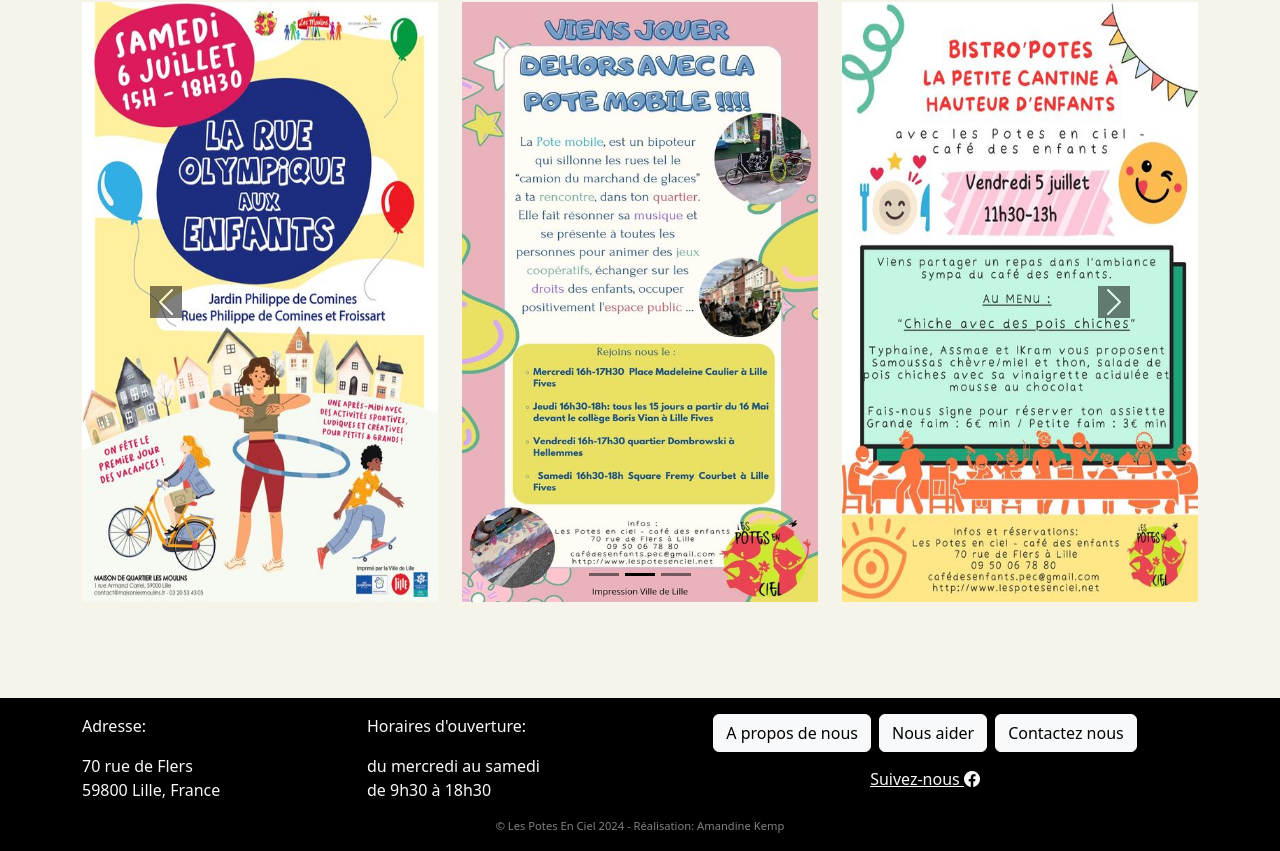
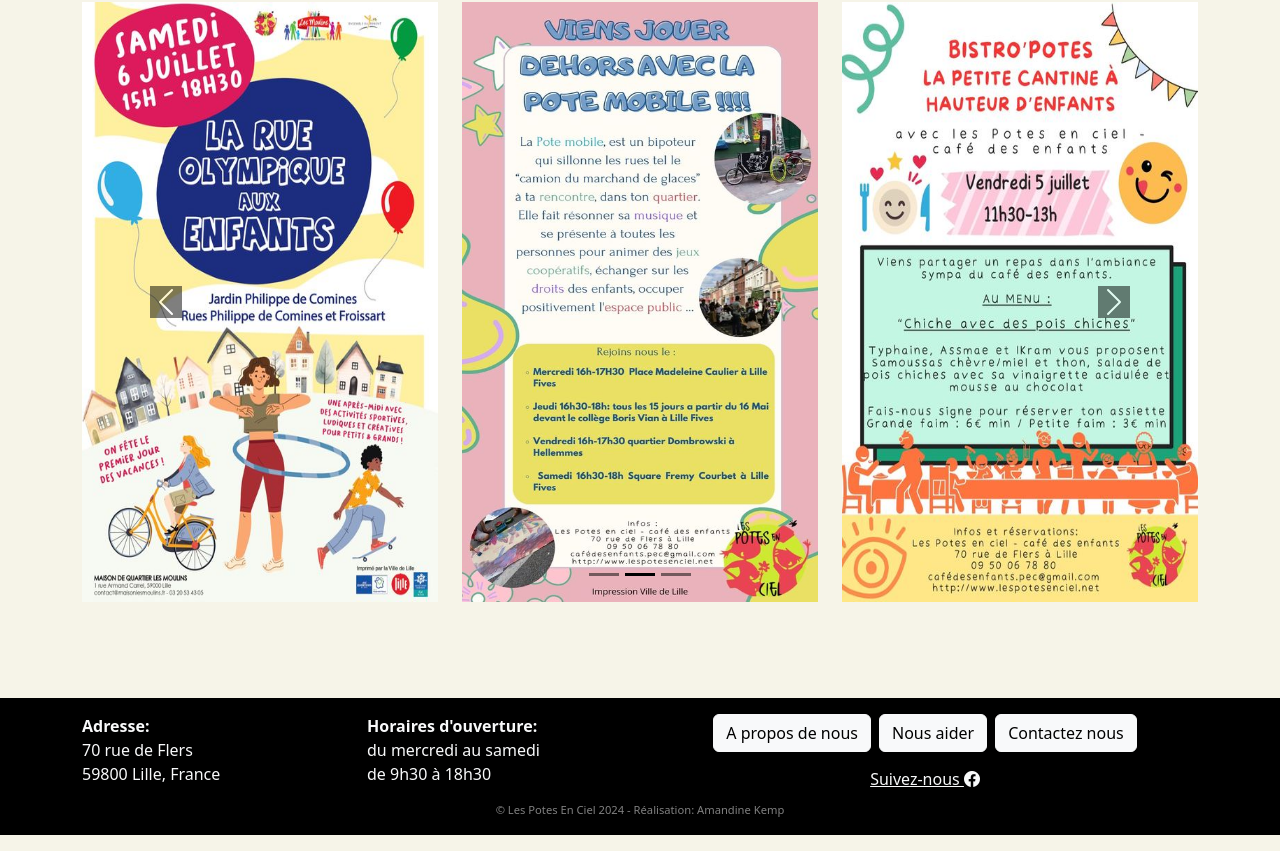
Before and after one commit to amandinekemp/Les_Potes_En_Ciel, a Next.js app in the folder front/: page / in a window 1280 px wide. Shown: the part 1482-2333 px from the top of the page. Built offline with nearby package versions, Linux system fonts and the light colour scheme.

Commit message:
Update footer and activity

```diff
--- a/front/app/_components/footer/FooterCmpt.tsx
+++ b/front/app/_components/footer/FooterCmpt.tsx
@@ -8,15 +8,13 @@ const FooterCmpt = () => {
       <div className="container">
           <div className="row">
               <div className="col-3">
-                  <p>Adresse:</p>
-                  <p>
+                  <p><b>Adresse:</b><br/>
                     70 rue de Flers<br/>
                     59800 Lille, France
                   </p>
               </div>
               <div className="col-3">
-                  <p>Horaires d&apos;ouverture:</p>
-                  <p>
+                  <p><b>Horaires d&apos;ouverture:</b><br/>
                     du mercredi au samedi<br/>
                     de 9h30 à 18h30
                   </p>
```
Also changed, not shown: front/public/activities/Activity_2.jpg.
